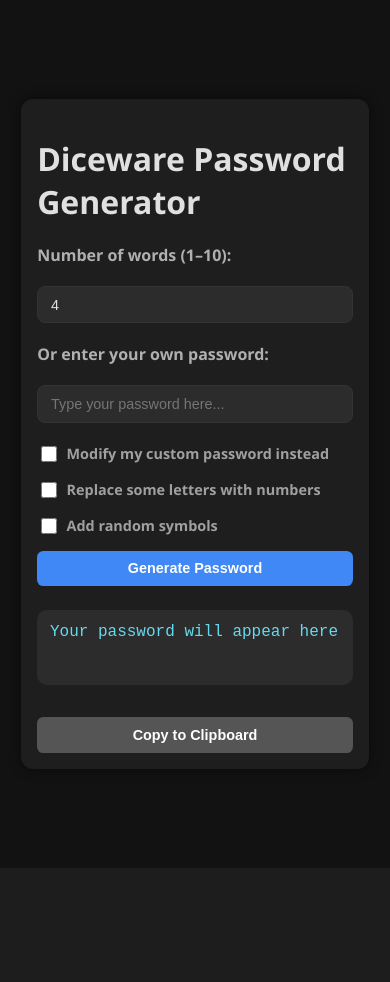
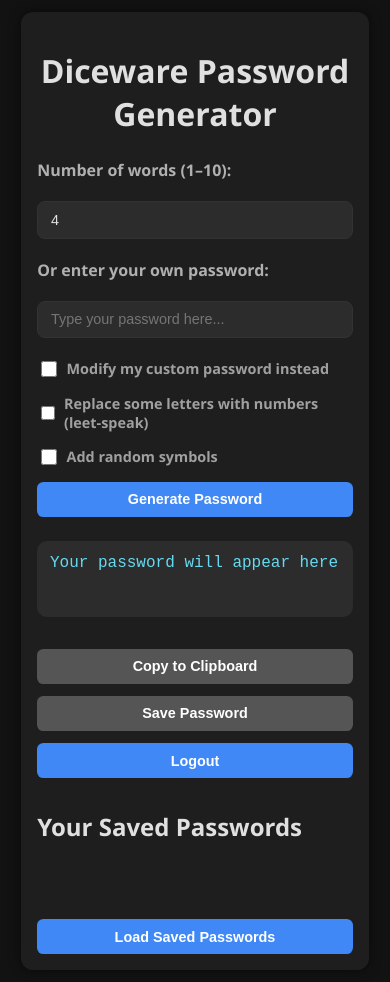
Before and after one commit to BigMushFrog23/password-generator, a PHP site: page /public/index.html in a window 390 px wide. Before the commit the page ends 776 px from the top, so only its background shows below. Run offline with PHP 8.4, Linux system fonts and the light colour scheme.

Commit message:
added SQL stuff

```diff
--- a/index.html
+++ b/public/index.html
@@ -22,7 +22,7 @@
 
     <label class="checkbox-label">
       <input id="leetCheckbox" type="checkbox" />
-      Replace some letters with numbers
+      Replace some letters with numbers (leet-speak)
     </label>
 
     <label class="checkbox-label">
@@ -34,7 +34,18 @@
 
     <pre id="output">Your password will appear here</pre>
 
-    <button id="copyBtn" disabled>Copy to Clipboard</button>
+    <div class="button-group">
+      <button id="copyBtn" disabled>Copy to Clipboard</button>
+      <button id="saveBtn" disabled>Save Password</button>
+      <button id="logoutBtn">Logout</button>
+
+      <h2>Your Saved Passwords</h2>
+      <ul id="savedPasswordsList"></ul>
+
+      <button id="loadPasswordsBtn">Load Saved Passwords</button>
+
+    </div>
+
 
   </div>
 
--- a/script.js
+++ b/public/script.js
@@ -86,6 +86,7 @@ function generatePassword() {
   if (useSymbols) base = insertRandomSymbols(base);
 
   output.textContent = base;
+  saveBtn.disabled = false;
   updateCopyButtonState();
 }
 
@@ -99,7 +100,7 @@ useCustomCheckbox.addEventListener("change", () => {
 generateBtn.addEventListener("click", generatePassword);
 
 // Load word list on page load
-fetch("10000-english-words.txt")
+fetch("../10000-english-words.txt")
   .then(response => {
     if (!response.ok) throw new Error("Failed to load word list");
     return response.text();
@@ -115,3 +116,77 @@ fetch("10000-english-words.txt")
     generateBtn.disabled = true;
     generateBtn.textContent = "Failed to load word list";
   });
+
+const saveBtn = document.getElementById("saveBtn");
+
+saveBtn.addEventListener("click", () => {
+  const password = output.textContent.trim();
+
+  if (!password || password === "Your password will appear here") {
+    alert("Please generate a password first.");
+    return;
+  }
+
+  fetch("../save_password.php", {
+  method: "POST",
+  headers: { "Content-Type": "application/x-www-form-urlencoded" },
+  credentials: "include",  // This sends your PHPSESSID cookie
+  body: `password=${encodeURIComponent(password)}`
+  })
+  .then(res => res.text())
+  .then(msg => {
+    alert(msg);
+  })
+  .catch(() => {
+    alert("Error saving password.");
+  });
+});
+
+document.getElementById("loadPasswordsBtn").addEventListener("click", () => {
+  fetch("../get_passwords.php", {
+    method: "GET",
+    credentials: "include"  // send PHPSESSID cookie
+  })
+  .then(res => {
+    if (!res.ok) throw new Error("Failed to load passwords.");
+    return res.json();
+  })
+  .then(data => {
+    if (data.error) {
+      alert(data.error);
+      return;
+    }
+    const list = document.getElementById("savedPasswordsList");
+    list.innerHTML = "";
+
+    if (data.length === 0) {
+      list.innerHTML = "<li>No saved passwords found.</li>";
+      return;
+    }
+
+    data.forEach(item => {
+      const li = document.createElement("li");
+      li.textContent = item.password;
+      list.appendChild(li);
+    });
+  })
+  .catch(err => {
+    alert(err.message);
+  });
+});
+
+const logoutBtn = document.getElementById("logoutBtn");
+
+logoutBtn.addEventListener("click", () => {
+  fetch("../logout.php", {
+    method: "POST",
+    credentials: "include"  // send PHPSESSID cookie
+  })
+  .then(() => {
+    // Redirect to login page after logout
+    window.location.href = "login.html";
+  })
+  .catch(() => {
+    alert("Logout failed.");
+  });
+});
--- a/style.css
+++ b/public/style.css
@@ -21,7 +21,9 @@ body {
 }
 
 input[type="number"],
-input[type="text"] {
+input[type="text"],
+input[type="email"],
+input[type="password"] {
   width: 100%;
   padding: 12px 14px;
   margin: 12px 0 20px 0;
@@ -35,7 +37,9 @@ input[type="text"] {
 }
 
 input[type="number"]:focus,
-input[type="text"]:focus {
+input[type="text"]:focus,
+input[type="email"]:focus,
+input[type="password"]:focus {
   border-color: #3f88f5;
   outline: none;
   background: #3a3a3a;
@@ -47,6 +51,31 @@ label {
   font-weight: 600;
   color: #b0b0b0;
   user-select: none;
+}
+
+h1 {
+  margin-bottom: 24px;
+  color: #e0e0e0;
+  font-weight: 700;
+  text-align: center;
+}
+
+p {
+  margin-top: 20px;
+  color: #a0a0a0;
+  text-align: center;
+  font-size: 0.95rem;
+}
+
+p a {
+  color: #3f88f5;
+  text-decoration: none;
+  font-weight: 600;
+  transition: color 0.25s ease;
+}
+
+p a:hover {
+  color: #5a9bf8;
 }
 
 button {
@@ -126,6 +155,18 @@ pre {
   cursor: not-allowed;
 }
 
+.button-group {
+  display: flex;
+  gap: 12px;      /* adds horizontal spacing between buttons */
+  margin-top: 16px;
+  flex-wrap: wrap; /* so buttons wrap nicely on narrow screens */
+}
+
+.button-group button {
+  flex: 1 1 auto;  /* make buttons grow equally */
+  min-width: 100px; /* optional: avoid too narrow buttons */
+}
+
 /* Base styles already set with relative units */
 
 /* Responsive tweaks */
@@ -139,7 +180,9 @@ pre {
     padding: 1.5rem;
   }
   input[type="number"],
-  input[type="text"] {
+  input[type="text"],
+  input[type="email"],
+  input[type="password"] {
     font-size: 1rem;
     padding: 0.75rem 1rem;
   }
@@ -173,7 +216,9 @@ pre {
     padding: 1rem;
   }
   input[type="number"],
-  input[type="text"] {
+  input[type="text"],
+  input[type="email"],
+  input[type="password"] {
     font-size: 0.9rem;
     padding: 0.6rem 0.8rem;
   }
@@ -195,4 +240,15 @@ pre {
     width: 1rem;
     height: 1rem;
   }
+  .button-group {
+    display: flex;
+    gap: 12px;
+    margin-top: 16px;
+    flex-wrap: wrap;
+  }
+
+  .button-group button {
+    flex: 1 1 auto;
+    min-width: 100px;
+  }
 }
```
Also changed, not shown: db.php (added, +11 -0 lines), get_passwords.php (added, +34 -0 lines), login.php (added, +23 -0 lines), logout.php (added, +9 -0 lines), public/login.html (added, +47 -0 lines), public/register.html (added, +44 -0 lines), register.php (added, +18 -0 lines), save_password.php (added, +37 -0 lines).
